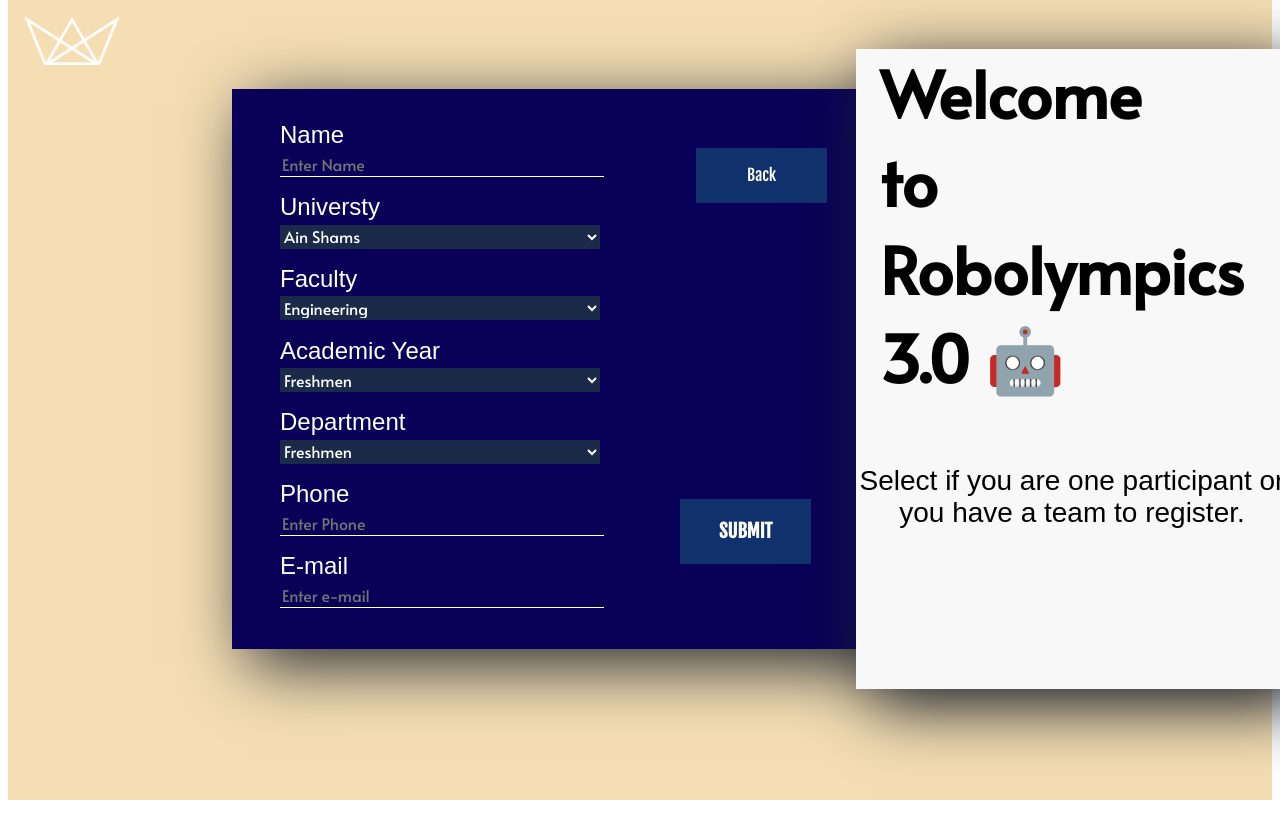
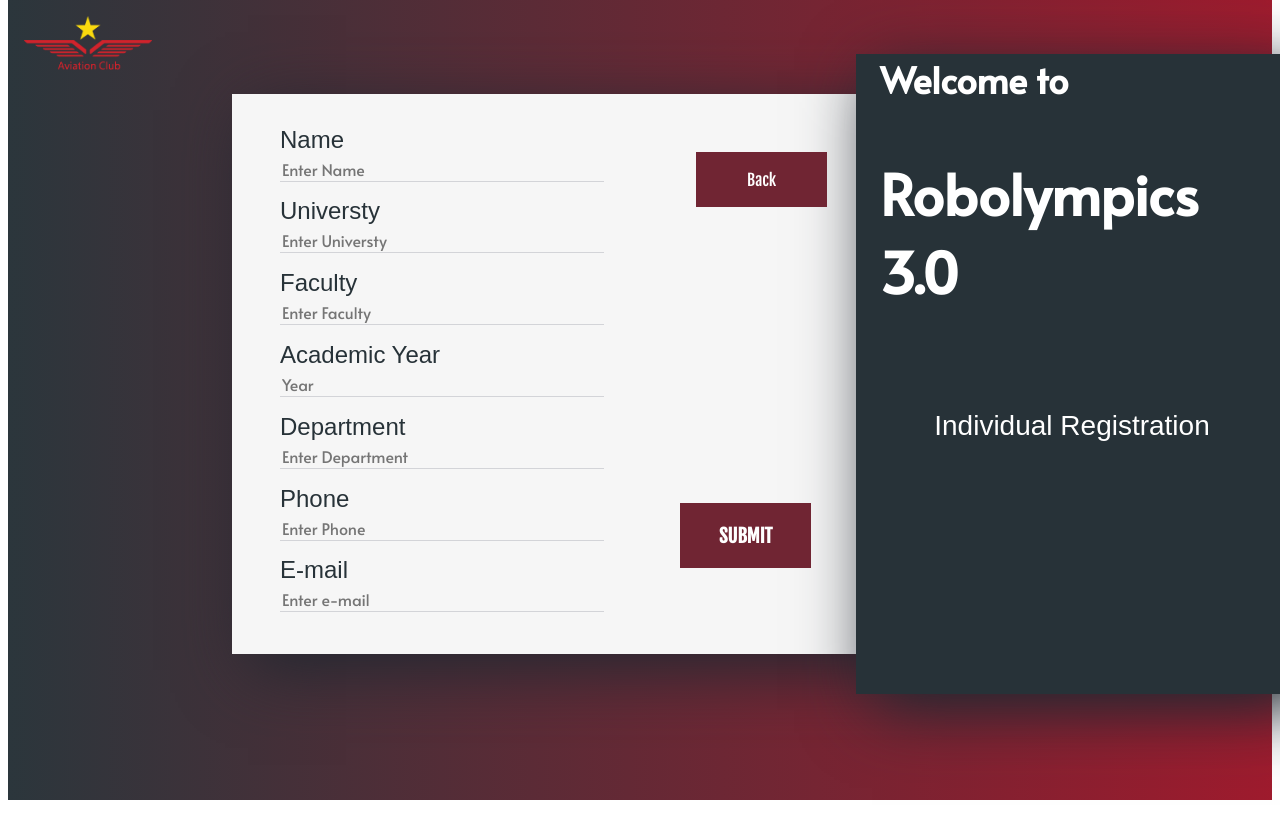
Before and after one commit to IIKhairyII/Registration-form, a plain HTML site: page Registration/registration.html in a window 1280 px wide. Both pictures are taken after a click on the element "Member Registration". Shown: the top 838 px of the page. Drawn offline with Linux system fonts and the light colour scheme; a web font is replaced by a local one.

Commit message:
Add files via upload

```diff
--- a/Registration/design.js
+++ b/Registration/design.js
@@ -11,8 +11,11 @@ var b4 = document.getElementById("btn4");
 var a = document.getElementById("container");
 var o1 = document.getElementById("other1");
 var o2 = document.getElementById("other2");
+var d = document.getElementById("des");
 m.addEventListener("click",function(){
     if(e= true){
+        m.style.cursor="default";
+        g.style.cursor="default";
         m.style.opacity=0;
         g.style.opacity=0;
         m.style.transition="0.3s all ease-out";
@@ -31,12 +34,14 @@ m.addEventListener("click",function(){
         b2.style.transition="0.3s all ease-out";
         b2.style.transitionDelay="1.8s";
         f2.style.zIndex="-1";
-
+        d.innerHTML="Individual Registration";
     }
 })
 
 b2.addEventListener("click",function(){
     if(e= true){
+        m.style.cursor="pointer";
+        g.style.cursor="pointer";
         m.style.opacity=100;
         g.style.opacity=100;
         m.style.transition="0.3s all ease-out";
@@ -52,16 +57,18 @@ b2.addEventListener("click",function(){
         b1.style.transition="0.3s all ease-out";
         b2.style.opacity="0";
         b2.style.transition="0.3s all ease-out";
-
+        d.innerHTML="Select if you are one participant or you have a team to register.";
     }
 })
 g.addEventListener("click",function(){
     if(e= true){
+        m.style.cursor="default";
+        g.style.cursor="default";
         m.style.opacity=0;
         g.style.opacity=0;
+        g.style.transition="0.3s all ease-out";
         m.style.transition="0.3s all ease-out";
         m.style.transitionDelay="0.2s";
-        g.style.transition="0.3s all ease-out";
         a.style.height="200vh";
         y.style.height="75rem";
         c.style.height="80rem";
@@ -81,10 +88,12 @@ g.addEventListener("click",function(){
         b4.style.opacity="100";
         b4.style.transition="0.3s all ease-out";
         b4.style.transitionDelay="1.8s";
-
+        d.innerHTML="Team Registration";
     }
 })
 b3.addEventListener("click",function(){
+    m.style.cursor="pointer";
+    g.style.cursor="pointer";
     m.style.opacity=100;
     g.style.opacity=100;
     m.style.transition="0.3s all ease-out";
@@ -103,4 +112,5 @@ b3.addEventListener("click",function(){
     b3.style.transition="0.3s all ease-out";
     b4.style.opacity="0";
     b4.style.transition="0.3s all ease-out";
+    d.innerHTML="Select if you are one participant or you have a team to register.";
 })
--- a/Registration/registration.html
+++ b/Registration/registration.html
@@ -9,17 +9,17 @@
     </head>
     <body>
         <div id="container">
-          <a href="#">  <img id="logo" src="logo-white.png" ></a>
+          <a href="#">  <img id="logo" src="Aviation-Club.png" ></a>
             <div style="position: relative; top: -3rem;">
             <div id="main">
                 <div id="floating">
-                    <h3 id="wel"> Welcome <br> to  <br> Robolympics 3.0 🤖</h3>
+                    <h3 id="wel"> Welcome  to  <br><br><span style="font-size: 3.5rem; margin-top: 2rem;"> Robolympics 3.0</span> </h3><br><br>
                     <p id="des"> Select if you are one participant or you have a team to register.</p>
 
                 </div>
                 <div class="btns">
                     <p id="indv">Member Registration</p>
-                    <p id="group"> Group Registration</p>
+                    <p id="group"> Team Registration</p>
 
                 </div>
             </div>
@@ -31,45 +31,19 @@
                     </div>
                     <div class="form-control" id="uni-form">
                     <label>Universty</label><br>
-                    <select id="sel1" name="universty">
-                    <option>Ain Shams</option>
-                    <option>Cairo</option>
-                    <option>Helwan</option>
-                    <option>Alex</option>
-                    <option id="other1">Other</option>
-                </select>
+                    <input id="sel1" name="universty" type="text" placeholder="Enter Universty">
             </div>
             <div class="form-control" id="fa-form">
                 <label>Faculty</label><br>
-                <select  name="faculty">
-                    <option>Engineering</option>
-                    <option>Computer Science</option>
-                    <option>Commerce</option>
-                    <option>Alsun</option>
-                    <option>Medicine</option>
-                    <option>Pharmacy </option>
-                    <option id="other2">Other</option>
-                </select>
+                <input  name="faculty" type="text" placeholder="Enter Faculty">
             </div>
             <div class="form-control" id="year-form">
                 <label>Academic Year</label><br>
-                <select name="year">
-                    <option>Freshmen</option>
-                    <option>First Year</option>
-                    <option>Second Year</option>
-                    <option>Third Year</option>
-                    <option>Fourth Year</option>
-                </select>
+                <input name="year" type="text" placeholder="Year">
             </div>
             <div class="form-control" id="dep-form">
                 <label>Department</label><br>
-                <select>
-                    <option>Freshmen</option>
-                    <option>Electrical</option>
-                    <option>Mechanical</option>
-                    <option>Civil</option>
-                    <option>Architecture</option>
-                </select>
+                <input name="department" type="text" placeholder="Enter Department">
             </div>
             <div class="form-control" id="phone-form">
                 <label>Phone</label><br>
--- a/Registration/style.css
+++ b/Registration/style.css
@@ -4,20 +4,21 @@ body{
 #container{
     margin: 0;
     padding: 0;
-    background-color: wheat;
-    background-size: cover;
+    background-image: linear-gradient( to right , rgba(39, 50, 56,0.98),rgba(196, 14, 37,0.98));
+    position: fixed;
+    background-size: 105rem;
     height: 100vh;
     position: relative;
     top: -0.5rem;
 }
 #logo{
-    width: 6rem;
+    width: 8rem;
     margin-top: 1rem;
     margin-left: 1rem;
 }
 #main{
     box-shadow: 1rem 1rem 4rem #222831;
-    background-color: #090057;
+    background-color: #f6f6f6;
     text-align: center;
     align-items: center;
     position: relative;
@@ -27,10 +28,10 @@ body{
     height: 35rem;
 }
 #floating{
-    background-image: linear-gradient(to right, rgba(39, 35, 67,0.5) , rgba(34, 40, 49,0.5) ,url(car1.jpg));
+    background-image: linear-gradient(to right, rgba(39, 35, 67,0.5) , rgba(34, 40, 49,0.5) ,url());
     background-size: cover;
     box-shadow: 1rem 1rem 4rem #222831;
-    background-color: #f8f8f8;
+    background-color: rgba(39, 50, 56);
     position: relative;
     left: 6rem;
     height: 40rem;
@@ -47,7 +48,8 @@ body{
     to {transform: translateX(0rem);}
 }
 #indv{
-    background-color: #f8f8f8;
+    background-color: #702533;
+    color: white;
     width: 15%;
     cursor: pointer;
     border-radius: 3rem;
@@ -59,7 +61,8 @@ body{
     font-size: 1.25rem;
 }
 #group{
-    background-color: #f8f8f8;
+    background-color: #702533;
+    color: white;
     width: 15%;
     cursor: pointer;
     border-radius: 3rem;
@@ -71,15 +74,15 @@ body{
     font-size: 1.25rem;
 }
 #wel{
-    color: black;
+    color: white;
     margin-top: 1.25rem;
     margin-left: 1.5rem;
-    font-size: 4rem;
+    font-size: 2.25rem;
     text-align: left;
     font-family: 'Alata', sans-serif;
 }
 #des{
-    color: black;
+    color: white;
     font-family: 'Alatsi', sans-serif;
     font-size: 1.75rem;
 }
@@ -120,7 +123,7 @@ body{
     width: 40rem;
 }
 label{
-    color: white;
+    color: rgba(39, 50, 56);
     font-size: 1.5rem;
     font-family: 'Alatsi', sans-serif;
 }
@@ -138,16 +141,16 @@ input{
     border: none;
     background: none;
     font-family: 'Alata', sans-serif;
-    color: white;
+    color: #043266;
     font-size: 1rem;
-    border-bottom: solid 0.1rem white;
+    border-bottom: solid 0.1rem #d3d4d8;
     width: 20rem;
 }
 #btn1{
     position: relative;
     top: -37rem;
     left: 42rem;
-    background-color: #10316b;
+    background-color: #702533;
     width: 8rem;
     color: white;
     text-align: center;
@@ -158,14 +161,11 @@ input{
     transition: all 0.3s ease-in;
     opacity: 0;
 }
-#btn1:hover{
-    background-color: #1a2e52;
-}
 #back1 {
 position: relative;
 top: -63rem;
 left: 43rem;
-background-color: #10316b;
+background-color: #702533;
 width: 8rem;
 color: white;
 text-align: center;
@@ -175,9 +175,6 @@ font-family: 'Fjalla One', sans-serif;
 cursor: pointer;
 transition: all 0.3s ease-in;
 opacity: 0;
-}
-#back1:hover{
-background-color: #1a2e52;
 }
 #group-form{
     position: relative;
@@ -190,7 +187,7 @@ background-color: #1a2e52;
 #lead-form{
     margin: 1rem;
     line-height: 2rem;
-    outline: solid 0.1rem #00909e;
+    outline: solid 0.1rem #d3d4d8;
     outline-offset: 0.5rem;
     width: 20rem;
 }
@@ -198,7 +195,7 @@ background-color: #1a2e52;
     margin: 1rem;
     line-height: 2rem;
     display: inline-block;
-    outline: solid 0.1rem #00909e;
+    outline: solid 0.1rem #d3d4d8;
     outline-offset: 0.5rem;
     width: 20rem;
 }
@@ -206,7 +203,7 @@ background-color: #1a2e52;
     margin: 1rem;
     display: inline-block;
     line-height: 2rem;
-    outline: solid 0.1rem #00909e;
+    outline: solid 0.1rem #d3d4d8;
     outline-offset: 0.5rem;
     width: 20rem;
 }
@@ -214,7 +211,7 @@ background-color: #1a2e52;
     margin: 1rem;
     line-height: 2rem;
     display: inline-block;
-    outline: solid 0.1rem #00909e;
+    outline: solid 0.1rem #d3d4d8;
     outline-offset: 0.5rem;
     width: 20rem;
 }
@@ -222,7 +219,7 @@ background-color: #1a2e52;
     margin: 1rem;
     line-height: 2rem;
     display: inline-block;
-    outline: solid 0.1rem #00909e;
+    outline: solid 0.1rem #d3d4d8;
     outline-offset: 0.5rem;
     width: 20rem;
 }
@@ -234,7 +231,7 @@ background-color: #1a2e52;
     position: relative;
     top: -165rem;
     left: 42rem;
-    background-color: #10316b;
+    background-color:  #702533;
     width: 8rem;
     color: white;
     text-align: center;
@@ -249,7 +246,7 @@ background-color: #1a2e52;
     position: relative;
     top: -110rem;
     left: 42rem;
-    background-color: #10316b;
+    background-color:  #702533;
     width: 8rem;
     color: white;
     text-align: center;
```
Also changed, not shown: Registration/Aviation-Club.png (added), Registration/Untitled-1.jpg (added).
